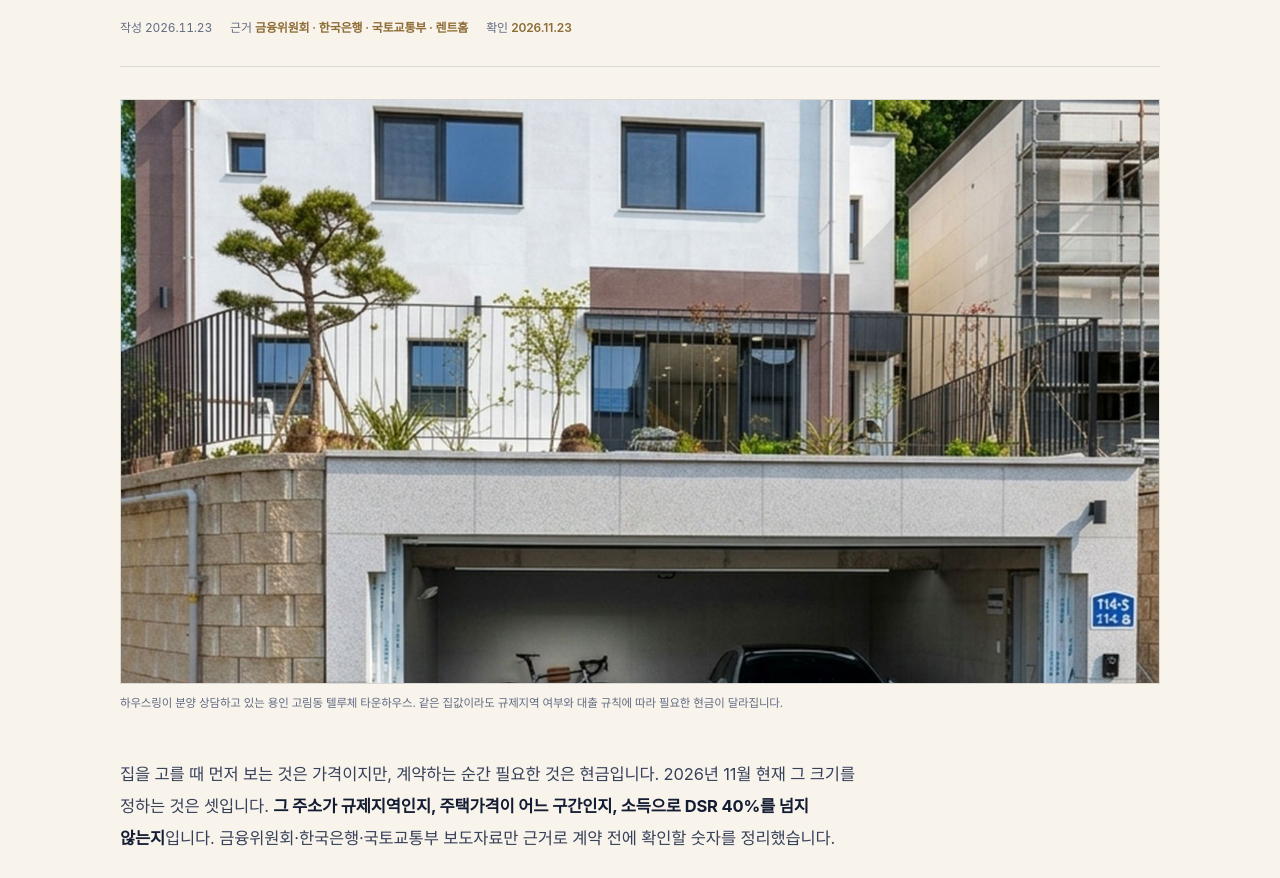
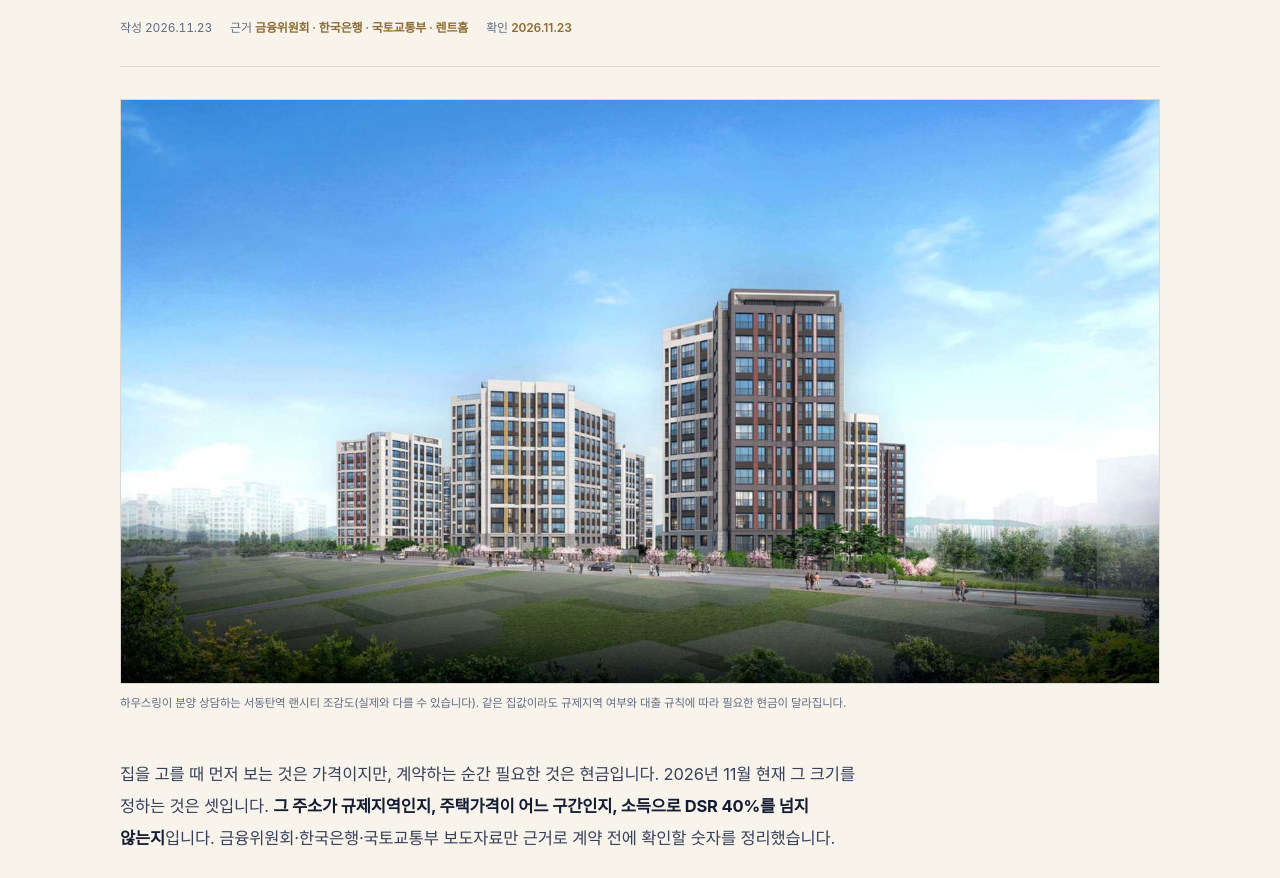
Before and after one commit to townhouseteluce-dotcom/housering-site, a plain HTML site: page magazine/capital-area-funding-2026/index.html in a window 1280 px wide. Shown: the part 403-1281 px from the top of the page. Drawn offline with Linux system fonts and the light colour scheme.

Commit message:
매거진: 대표 이미지를 랜시티 조감도로 교체(공사 컷 회피)

```diff
--- a/magazine/capital-area-funding-2026/index.html
+++ b/magazine/capital-area-funding-2026/index.html
@@ -16,17 +16,17 @@
 <meta property="og:url" content="https://housering.co.kr/magazine/capital-area-funding-2026/">
 <meta property="og:title" content="2026년 하반기 수도권 분양·임대 자금 구조 — 주담대 한도·DSR·임대보증 체크포인트">
 <meta property="og:description" content="금리보다 한도가 먼저입니다. 규제지역 LTV 40%, 시가별 6억·4억·2억, 중도금과 잔금의 다른 규칙, 전세보증과 민간임대 등록 의무를 공식 자료로 정리했습니다.">
-<meta property="og:image" content="https://housering.co.kr/assets/photos/hero-teluce.jpg">
+<meta property="og:image" content="https://housering.co.kr/assets/photos/hero-lancity.jpg">
 <meta property="og:image:width" content="1500">
 <meta property="og:image:height" content="844">
-<meta property="og:image:alt" content="하우스링이 분양 상담하는 용인 고림동 텔루체 타운하우스 단지">
+<meta property="og:image:alt" content="하우스링이 분양 상담하는 서동탄역 랜시티 신축 아파트 단지 조감도">
 <meta property="article:published_time" content="2026-11-23T09:00:00+09:00">
 <meta property="article:modified_time" content="2026-11-23T09:00:00+09:00">
 <meta property="article:section" content="자금·대출">
 <meta name="twitter:card" content="summary_large_image">
 <meta name="twitter:title" content="2026년 하반기 수도권 분양·임대 자금 구조 — 주담대 한도·DSR·임대보증">
 <meta name="twitter:description" content="기준금리 3.00%, 신규 주담대 4.88%. 한도와 보증, 계약 전에 확인할 것들.">
-<meta name="twitter:image" content="https://housering.co.kr/assets/photos/hero-teluce.jpg">
+<meta name="twitter:image" content="https://housering.co.kr/assets/photos/hero-lancity.jpg">
 
 <link rel="icon" href="/assets/logo-mark-navy.png">
 <link rel="stylesheet" href="/magazine/assets/magazine.css?v=20261123b">
@@ -36,7 +36,7 @@
   "@type": "Article",
   "headline": "2026년 하반기 수도권 분양·임대 자금 구조 — 주담대 한도·DSR·임대보증 체크포인트",
   "description": "기준금리 3.00%, 신규 주택담보대출 금리 4.88%인 2026년 11월 기준으로 규제지역 LTV 40%와 시가별 대출한도, 스트레스 DSR, 중도금·잔금대출, 전세보증과 민간임대 등록 의무를 공식 자료로 정리했습니다.",
-  "image": ["https://housering.co.kr/assets/photos/hero-teluce.jpg"],
+  "image": ["https://housering.co.kr/assets/photos/hero-lancity.jpg"],
   "datePublished": "2026-11-23T09:00:00+09:00",
   "dateModified": "2026-11-23T09:00:00+09:00",
   "inLanguage": "ko-KR",
@@ -114,8 +114,8 @@
 
     <div class="article-hero">
       <figure>
-        <img src="/assets/photos/hero-teluce.jpg" alt="하우스링이 분양 상담하는 용인 고림동 텔루체 타운하우스 단지 전경" width="1500" height="844">
-        <figcaption>하우스링이 분양 상담하고 있는 용인 고림동 텔루체 타운하우스. 같은 집값이라도 규제지역 여부와 대출 규칙에 따라 필요한 현금이 달라집니다.</figcaption>
+        <img src="/assets/photos/hero-lancity.jpg" alt="하우스링이 분양 상담하는 서동탄역 랜시티 신축 아파트 단지 조감도" width="1500" height="844">
+        <figcaption>하우스링이 분양 상담하는 서동탄역 랜시티 조감도(실제와 다를 수 있습니다). 같은 집값이라도 규제지역 여부와 대출 규칙에 따라 필요한 현금이 달라집니다.</figcaption>
       </figure>
     </div>
 
```
Also changed, not shown: magazine/index.html (+1 -1 lines).
